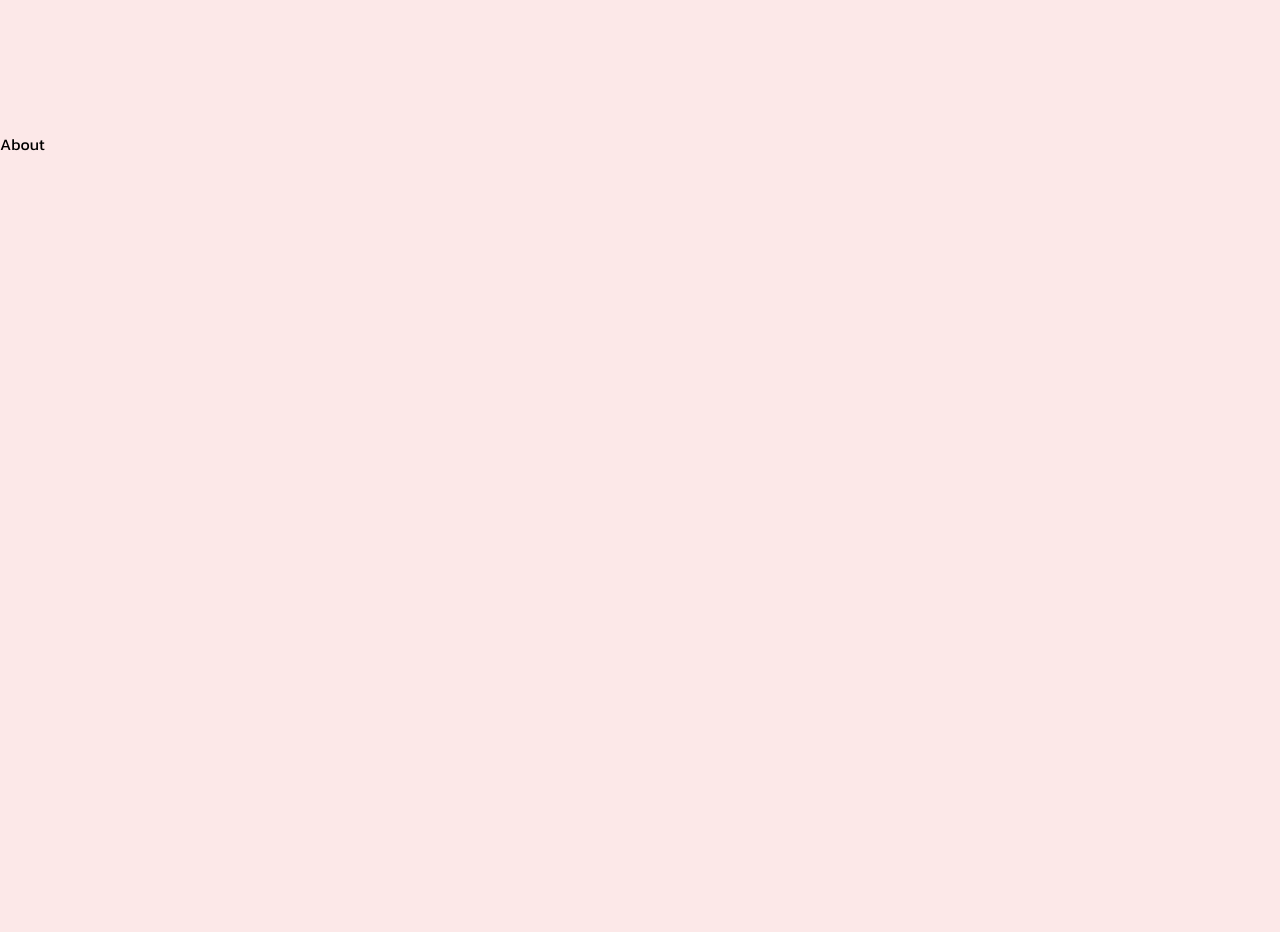
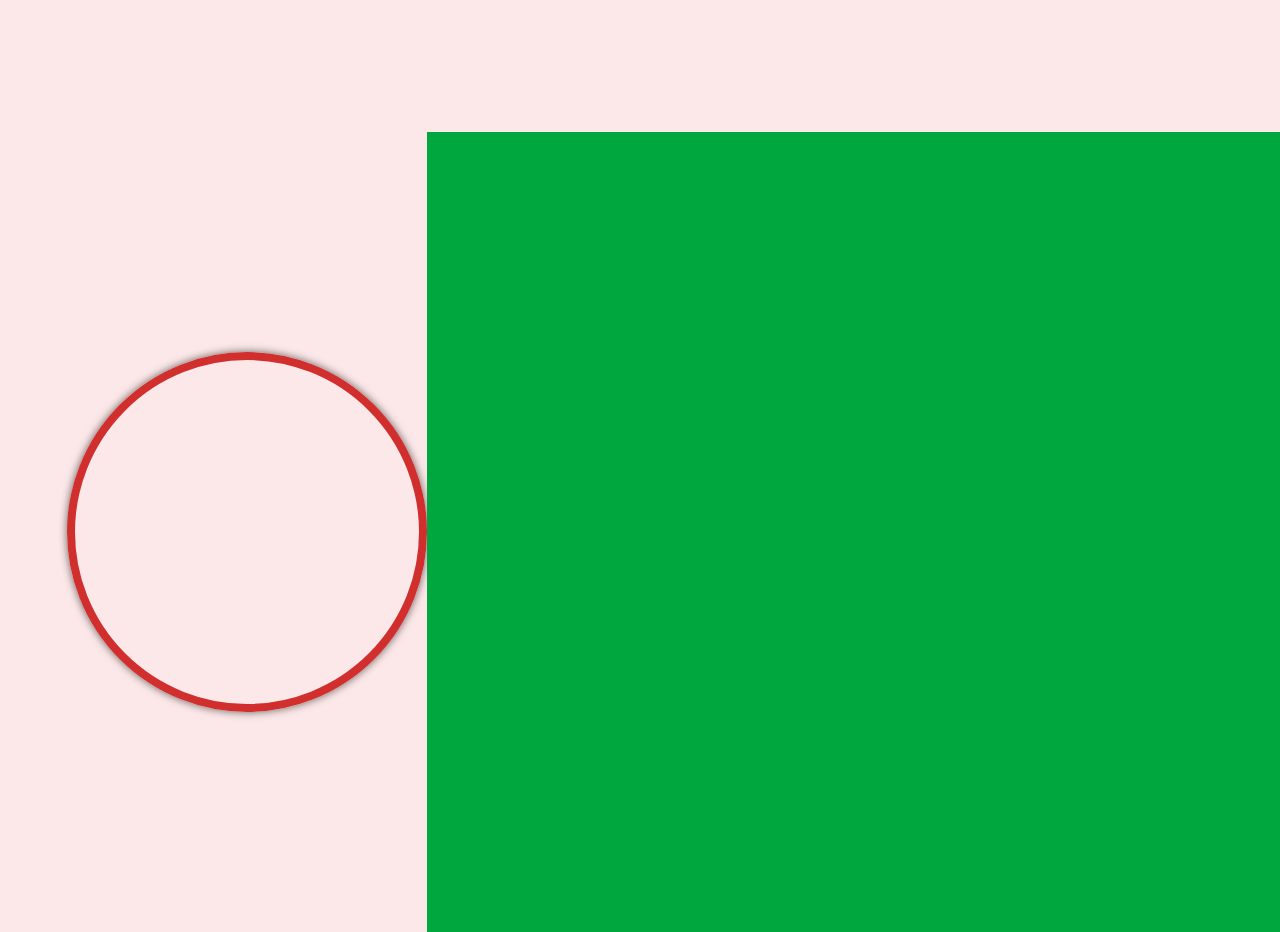
Before and after one commit to gaurav1-9/gauravkrdas-portfolio, a React (Vite) app: page / in a window 1280 px wide. Shown: the part 1540-2472 px from the top of the page. Built offline with nearby package versions, Linux system fonts and the light colour scheme.

Commit message:
layout of about page

```diff
--- a/src/PageComponents/About/About.jsx
+++ b/src/PageComponents/About/About.jsx
@@ -1,9 +1,12 @@
 import React from 'react'
+import aboutPic from '../../assets/aboutPic.jpg'
+import LeftInfo from './LeftInfo'
 
 const About = () => {
     return (
-        <div className="w-full h-screen">
-            About
+        <div className="w-full h-screen flex">
+            <LeftInfo/>
+            <div className='bg-green-600 h-full w-2/3'></div>
         </div>
     )
 }
--- /dev/null
+++ b/src/PageComponents/About/LeftInfo.jsx
@@ -0,0 +1,13 @@
+import React from 'react'
+
+const LeftInfo = () => {
+    return (
+        <div className='w-1/3 h-full flex justify-end items-center'>
+            <div className='rounded-full w-90 h-90 border-8 border-secondary shadow-[0_0_8px_rgba(0,0,0,0.6)]'>
+            </div>
+
+        </div>
+    )
+}
+
+export default LeftInfo
```
Also changed, not shown: 1 other file (tests, documents, lock files or other folders).
